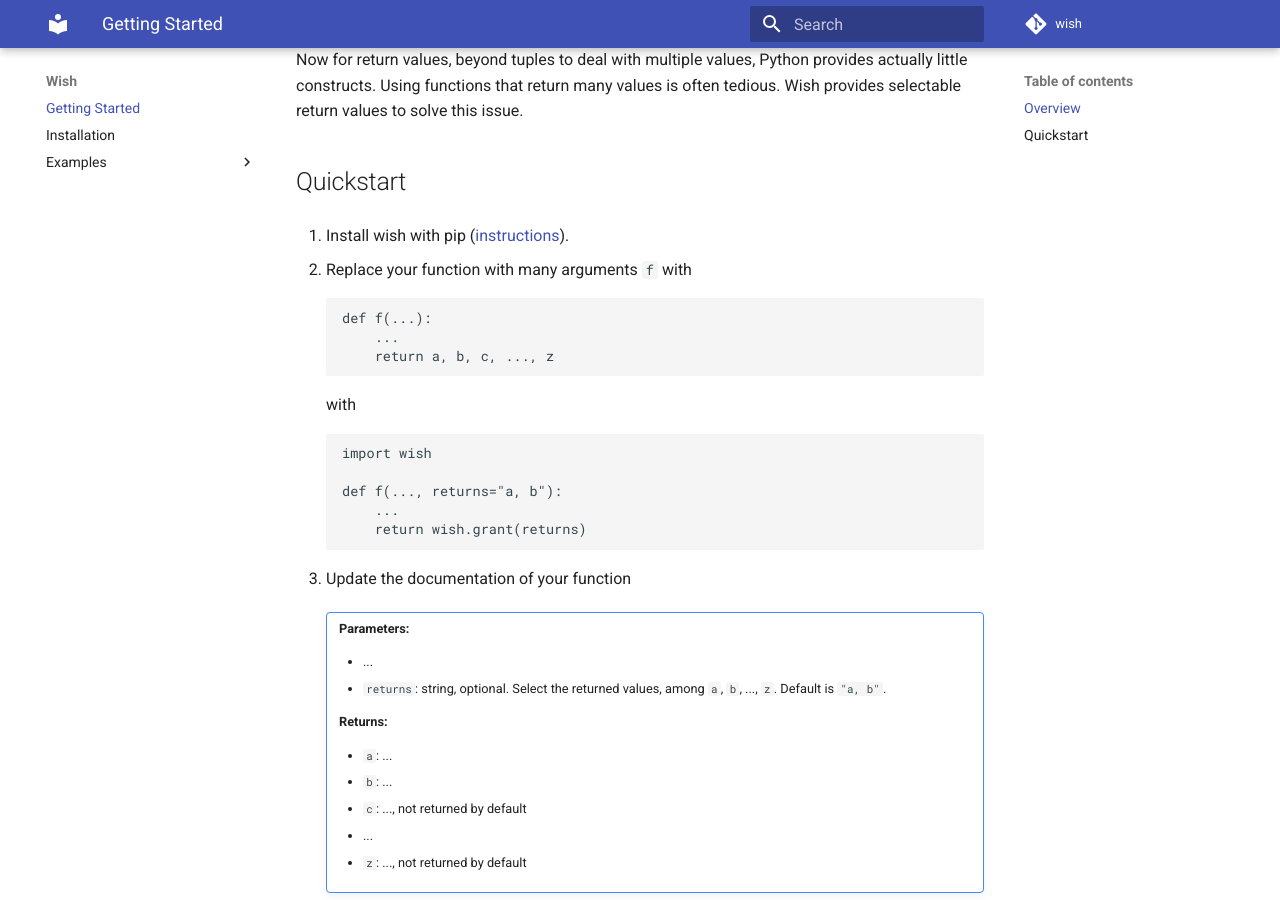
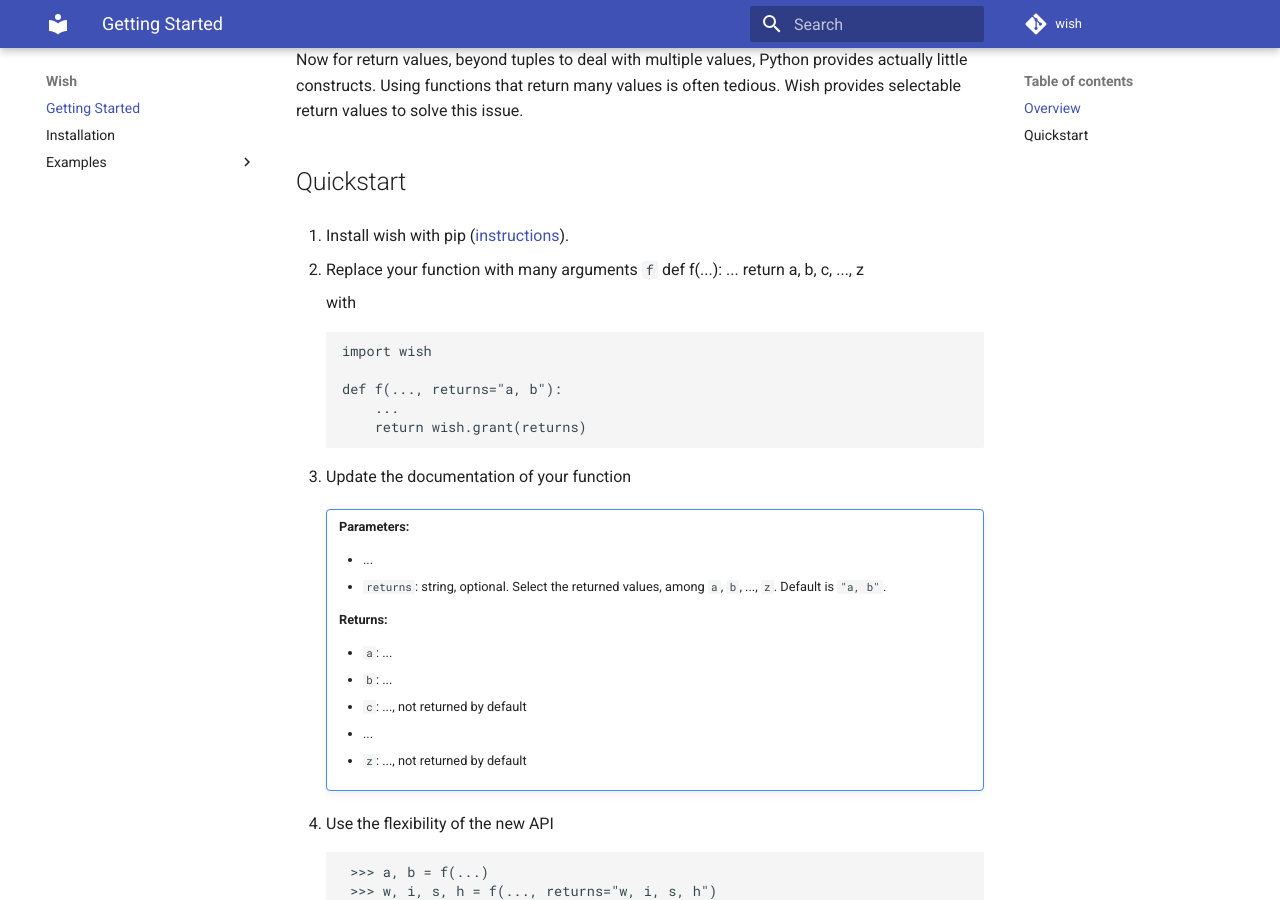
Before and after one commit to boisgera/wish, an MkDocs documentation site: the page built from mkdocs/index.md, in a window 1280 px wide and 900 px high, scrolled down 425 px. Built offline with MkDocs 1.6.1 and Material for MkDocs 9.7.7, drawn with Linux system fonts in a browser that asks for light colours; comment, search, counter and statistics services are not loaded; old or Windows-style settings are respelled for this version of MkDocs.

Commit message:
fix typo in docs

```diff
--- a/docs/mkdocs/search_index.json
+++ b/docs/mkdocs/search_index.json
@@ -2,7 +2,7 @@
     "docs": [
         {
             "location": "/",
-            "text": "Wish brings \nselectable return values\n to Python.\n\n\nOverview\n\u00b6\n\n\nIt's already very easy to deal with functions\nhaving several possible sets of arguments in Python.\nWhy? Because the language supports natively:\n\n\n\n\ndefault argument values\n\n\nkeyword arguments\n\n\nargument unpacking\n\n\n\n\nNow for return values, beyond tuples to deal with multiple values, \nPython provides actually little constructs. \nUsing functions that return many values is often tedious.\nWish provides selectable return values to solve this issue.\n\n\nQuickstart\n\u00b6\n\n\n\n\n\n\nInstall wish with pip (\ninstructions\n).\n\n\n\n\n\n\nReplace your function with many arguments \nf\n with\n\n\ndef f(...):\n    ...\n    return a, b, c, ..., z\n\n\n\nwith\n\n\nimport wish\n\ndef f(..., returns=\"a, b\"):\n    ...\n    return wish.grant(returns)\n\n\n\n\n\n\n\nUpdate the documentation of your function\n\n\n\n\nParameters:\n\n\n\n\n\n\n...\n\n\n\n\n\n\nreturns\n: string, optional.\n    Select the returned values, among \na\n, \nb\n, ..., \nz\n.\n    Default is \n\"a, b\"\n.\n\n\n\n\n\n\nReturns:\n\n\n\n\n\n\na\n: ...\n\n\n\n\n\n\nb\n: ...\n\n\n\n\n\n\nc\n: ..., not returned by default\n\n\n\n\n\n\n...\n\n\n\n\n\n\nz\n: ..., not returned by default\n\n\n\n\n\n\n\n\n\n\n\n\nUse the flexibility of the new API\n\n\n >>> a, b = f(...)\n >>> w, i, s, h = f(..., returns=\"w, i, s, h\")",
+            "text": "Wish brings \nselectable return values\n to Python.\n\n\nOverview\n\u00b6\n\n\nIt's already very easy to deal with functions\nhaving several possible sets of arguments in Python.\nWhy? Because the language supports natively:\n\n\n\n\ndefault argument values\n\n\nkeyword arguments\n\n\nargument unpacking\n\n\n\n\nNow for return values, beyond tuples to deal with multiple values, \nPython provides actually little constructs. \nUsing functions that return many values is often tedious.\nWish provides selectable return values to solve this issue.\n\n\nQuickstart\n\u00b6\n\n\n\n\n\n\nInstall wish with pip (\ninstructions\n).\n\n\n\n\n\n\nReplace your function with many arguments \nf\n\n        def f(...):\n            ...\n            return a, b, c, ..., z\n\n\nwith\n\n\nimport wish\n\ndef f(..., returns=\"a, b\"):\n    ...\n    return wish.grant(returns)\n\n\n\n\n\n\n\nUpdate the documentation of your function\n\n\n\n\nParameters:\n\n\n\n\n\n\n...\n\n\n\n\n\n\nreturns\n: string, optional.\n    Select the returned values, among \na\n, \nb\n, ..., \nz\n.\n    Default is \n\"a, b\"\n.\n\n\n\n\n\n\nReturns:\n\n\n\n\n\n\na\n: ...\n\n\n\n\n\n\nb\n: ...\n\n\n\n\n\n\nc\n: ..., not returned by default\n\n\n\n\n\n\n...\n\n\n\n\n\n\nz\n: ..., not returned by default\n\n\n\n\n\n\n\n\n\n\n\n\nUse the flexibility of the new API\n\n\n >>> a, b = f(...)\n >>> w, i, s, h = f(..., returns=\"w, i, s, h\")",
             "title": "Getting Started"
         },
         {
@@ -12,7 +12,7 @@
         },
         {
             "location": "/#quickstart",
-            "text": "Install wish with pip ( instructions ).    Replace your function with many arguments  f  with  def f(...):\n    ...\n    return a, b, c, ..., z  with  import wish\n\ndef f(..., returns=\"a, b\"):\n    ...\n    return wish.grant(returns)    Update the documentation of your function   Parameters:    ...    returns : string, optional.\n    Select the returned values, among  a ,  b , ...,  z .\n    Default is  \"a, b\" .    Returns:    a : ...    b : ...    c : ..., not returned by default    ...    z : ..., not returned by default       Use the flexibility of the new API   >>> a, b = f(...)\n >>> w, i, s, h = f(..., returns=\"w, i, s, h\")",
+            "text": "Install wish with pip ( instructions ).    Replace your function with many arguments  f \n        def f(...):\n            ...\n            return a, b, c, ..., z  with  import wish\n\ndef f(..., returns=\"a, b\"):\n    ...\n    return wish.grant(returns)    Update the documentation of your function   Parameters:    ...    returns : string, optional.\n    Select the returned values, among  a ,  b , ...,  z .\n    Default is  \"a, b\" .    Returns:    a : ...    b : ...    c : ..., not returned by default    ...    z : ..., not returned by default       Use the flexibility of the new API   >>> a, b = f(...)\n >>> w, i, s, h = f(..., returns=\"w, i, s, h\")",
             "title": "Quickstart"
         },
         {
--- a/mkdocs/index.md
+++ b/mkdocs/index.md
@@ -22,8 +22,7 @@
 
  1. Install wish with pip ([instructions](installation)).
 
- 2. Replace your function with many arguments `f` with
-
+ 2. Replace your function with many arguments `f`
         def f(...):
             ...
             return a, b, c, ..., z
```
Also changed, not shown: docs/index.html (+4 -5 lines).
